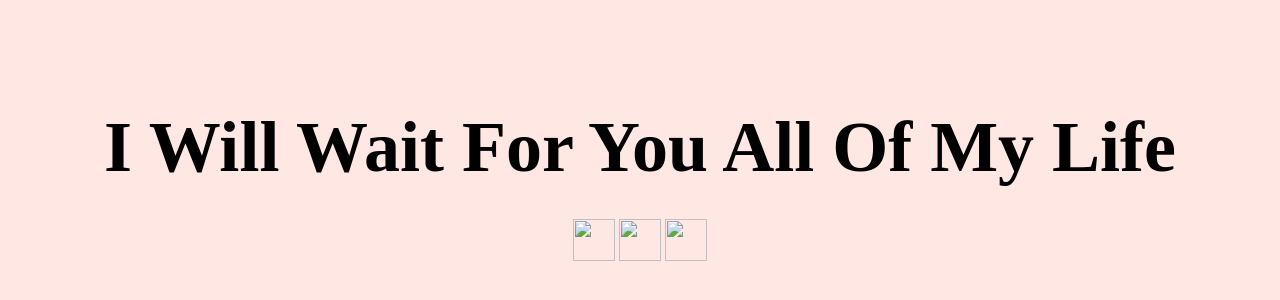
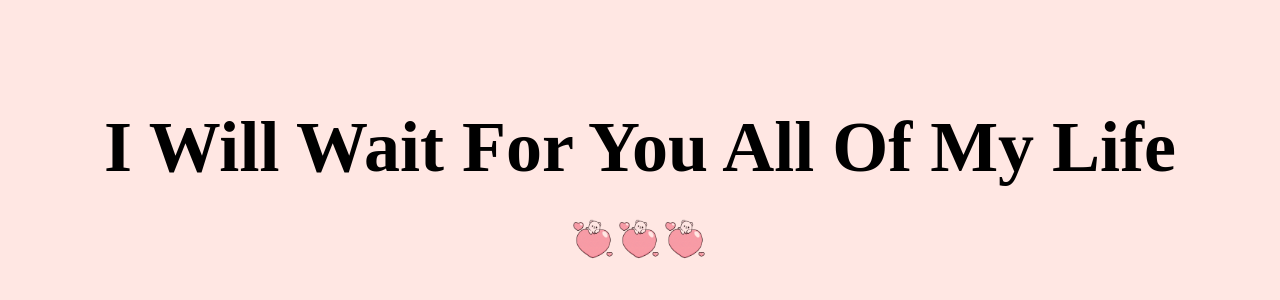
Before and after one commit to KittiesCode/Code-1, a plain HTML site: page no.html in a window 1280 px wide. Shown: the part 86-386 px from the top of the page. Drawn offline with Linux system fonts and the light colour scheme.

Commit message:
change path gif

```diff
--- a/no.html
+++ b/no.html
@@ -10,9 +10,9 @@
 	<div class="container">
 	<div class="no">
 		<h2>I Will Wait For You All Of My Life</h2>
-		<img src="image/output-onlinegiftools.gif" alt="">
-		<img src="image/output-onlinegiftools.gif" alt="">
-		<img src="image/output-onlinegiftools.gif" alt="">
+		<img src="output-onlinegiftools.gif" alt="">
+		<img src="output-onlinegiftools.gif" alt="">
+		<img src="output-onlinegiftools.gif" alt="">
 		</div>
 	</div>
 </body>
```
Also changed, not shown: yes.html (+1 -1 lines).
